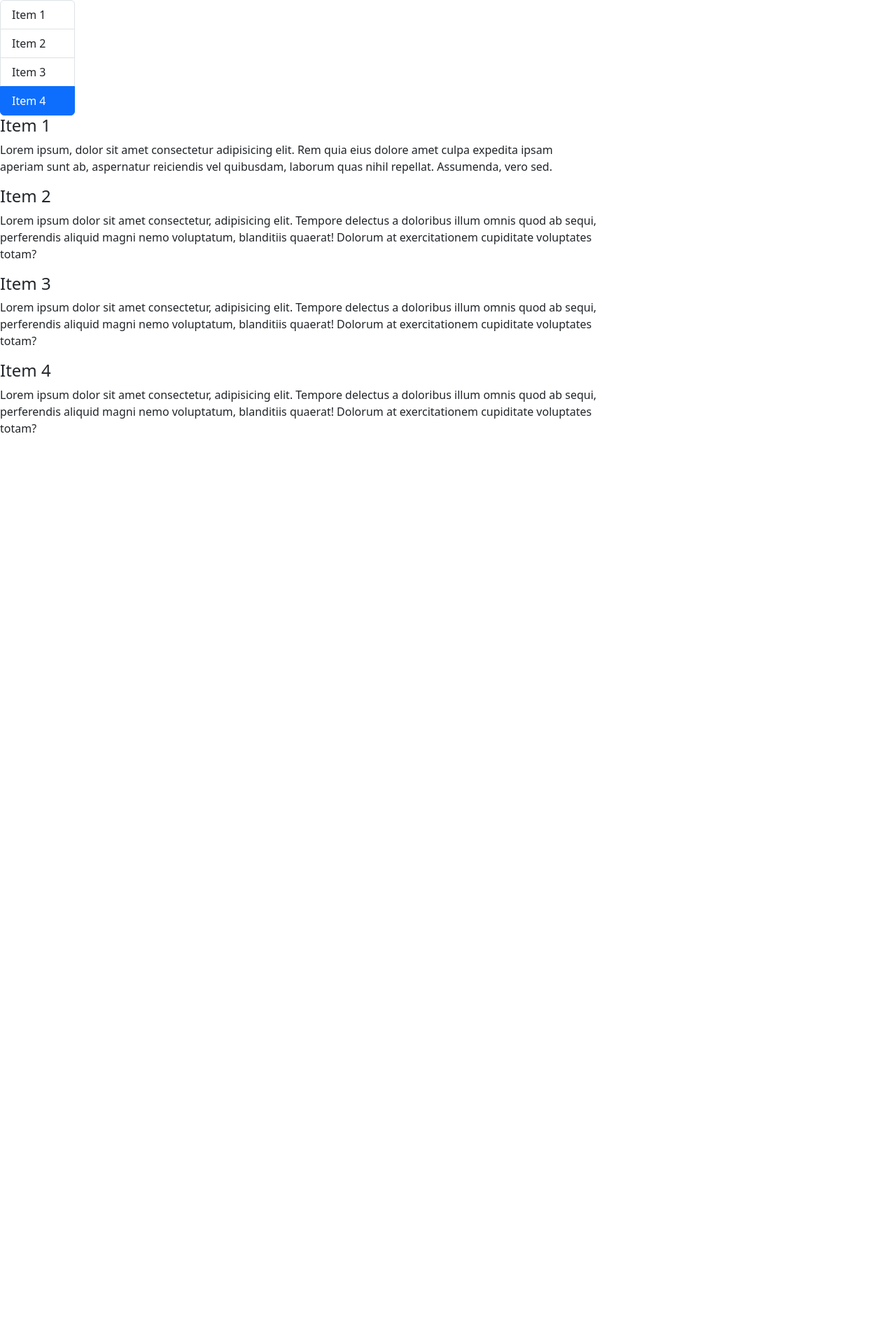
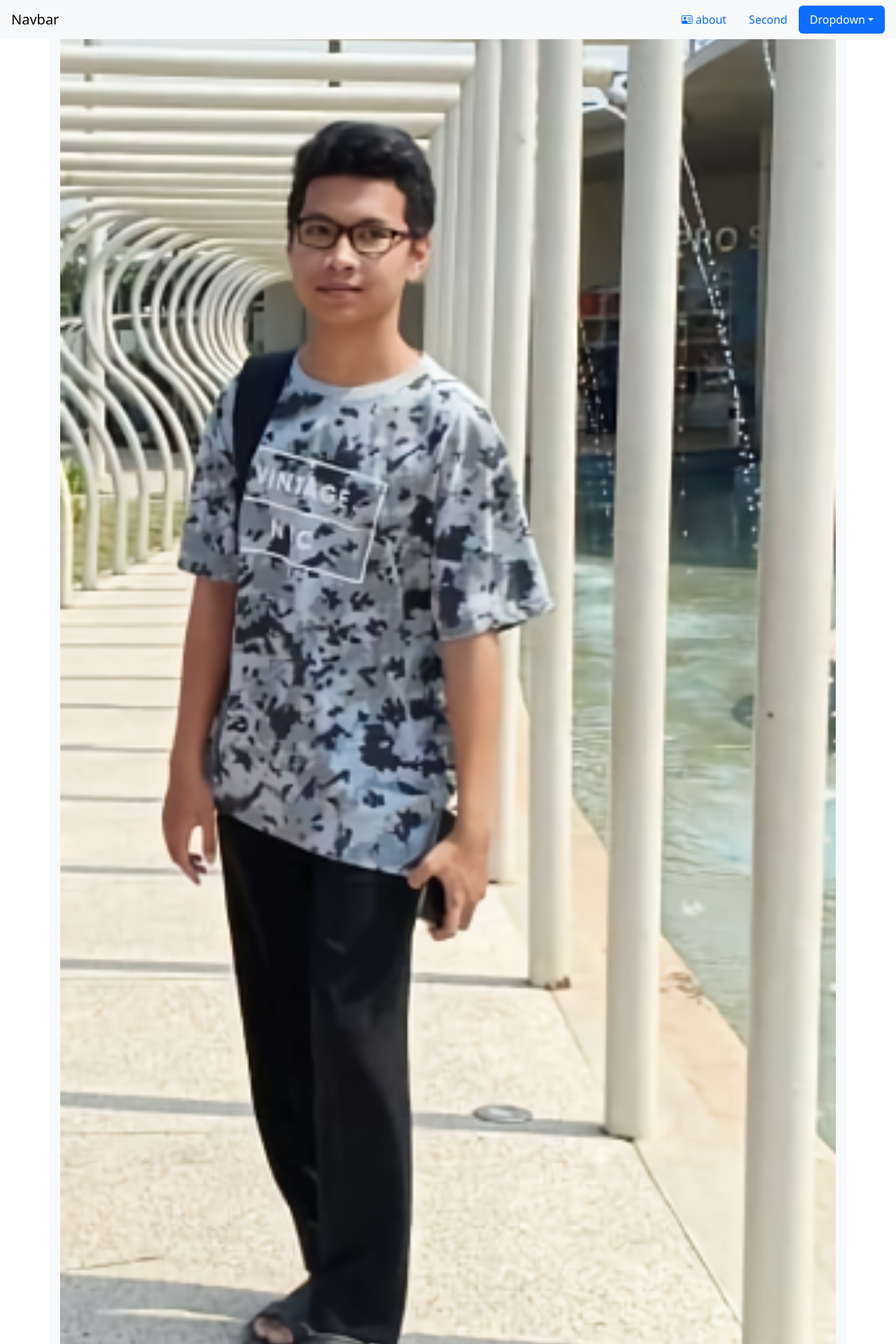
Before and after one commit to MRaihanZ/MyPortfolio, a PHP site: page / in a window 1280 px wide. Shown: the top 1920 px of the page at 70% size. Before the commit the page ends 618 px from the top, so only its background shows below. Run offline with PHP 8.4, Linux system fonts and the light colour scheme.

Commit message:
adding profile div (not finish yet)

```diff
--- a/assets/css/index.css
+++ b/assets/css/index.css
@@ -1,7 +1,8 @@
 body {
     margin: 0px;
 }
-.side-navbar {
+.navbar {
+    position: fixed;
     z-index: 100;
-    position: fixed;
+    width: 100%;
 }
--- a/index.php
+++ b/index.php
@@ -10,29 +10,64 @@
     <meta http-equiv="X-UA-Compatible" content="IE=edge">
     <meta name="viewport" content="width=device-width, initial-scale=1.0">
     <link href="assets/bootstrap/css/bootstrap.min.css" rel="stylesheet">
+    <link rel="stylesheet" href="https://cdn.jsdelivr.net/npm/bootstrap-icons@1.10.3/font/bootstrap-icons.css">
+    <link href="assets/css/index.css" rel="stylesheet">
     <title>Portfolio | MRZ</title>
 </head>
 
 <body>
-    <div class="side-navbar col-1">
-        <div id="list-example" class="list-group">
-            <a class="list-group-item list-group-item-action" href="#list-item-1">Item 1</a>
-            <a class="list-group-item list-group-item-action" href="#list-item-2">Item 2</a>
-            <a class="list-group-item list-group-item-action" href="#list-item-3">Item 3</a>
-            <a class="list-group-item list-group-item-action" href="#list-item-4">Item 4</a>
+    <nav class="navbar bg-body-tertiary px-3 mb-3">
+        <a class="navbar-brand" href="#">Navbar</a>
+        <ul class="nav nav-pills">
+            <li class="nav-item">
+                <a class="nav-link" href="#about">
+                    <i class="bi bi-person-vcard"></i> about
+                </a>
+            </li>
+            <li class="nav-item">
+                <a class="nav-link" href="#scrollspyHeading2">Second</a>
+            </li>
+            <li class="nav-item dropdown">
+                <a class="nav-link dropdown-toggle" data-bs-toggle="dropdown" href="#" role="button" aria-expanded="false">Dropdown</a>
+                <ul class="dropdown-menu">
+                    <li><a class="dropdown-item" href="#scrollspyHeading3">Third</a></li>
+                    <li><a class="dropdown-item" href="#scrollspyHeading4">Fourth</a></li>
+                    <li>
+                        <hr class="dropdown-divider">
+                    </li>
+                    <li><a class="dropdown-item" href="#scrollspyHeading5">Fifth</a></li>
+                </ul>
+            </li>
+        </ul>
+    </nav>
+    <div data-bs-spy="scroll" data-bs-target="#navbar-example2" data-bs-root-margin="0px 0px -40%" data-bs-smooth-scroll="true" class="container-md bg-body-tertiary p-3 rounded-2" tabindex="0">
+        <div id="about" class="about">
+            <div class="profile">
+                <div class="row">
+                    <img src="assets/img/profile.png" alt="" class="col-md">
+                    <div class="col-md-9">
+                        Lorem ipsum dolor sit amet consectetur adipisicing elit. Ad, consequatur! Aperiam natus magnam incidunt itaque voluptatibus nemo id fugiat omnis iste, expedita consequuntur aliquid at temporibus provident ducimus cupiditate? Corrupti.
+                        Lorem ipsum dolor sit amet consectetur adipisicing elit. Amet neque eveniet, earum nisi iste alias, hic, labore perspiciatis nihil a officiis in aut repellendus vitae aspernatur numquam id quas. Necessitatibus?
+                        Lorem ipsum dolor sit amet consectetur adipisicing elit. Modi cumque id quod iure veniam adipisci voluptatem ipsa ad nostrum dolore possimus ipsum, expedita necessitatibus doloribus laborum ut officia voluptates a?
+                        Lorem ipsum dolor sit amet consectetur adipisicing elit. Quaerat, nobis expedita! Consequatur fugiat tempora maiores officia culpa animi ab itaque reiciendis rerum, consectetur nulla nostrum architecto ea molestias repudiandae perferendis.
+                        <div class="skill">
+                            <li>html</li>
+                            <li>css</li>
+                            <li>javascript</li>
+                            <li>php</li>
+                        </div>
+                    </div>
+                </div>
+            </div>
         </div>
-    </div>
-    <div class="col-8">
-        <div data-bs-spy="scroll" data-bs-target="#list-example" data-bs-smooth-scroll="true" class="scrollspy-example" tabindex="0">
-            <h4 id="list-item-1">Item 1</h4>
-            <p>Lorem ipsum, dolor sit amet consectetur adipisicing elit. Rem quia eius dolore amet culpa expedita ipsam aperiam sunt ab, aspernatur reiciendis vel quibusdam, laborum quas nihil repellat. Assumenda, vero sed.</p>
-            <h4 id="list-item-2">Item 2</h4>
-            <p>Lorem ipsum dolor sit amet consectetur, adipisicing elit. Tempore delectus a doloribus illum omnis quod ab sequi, perferendis aliquid magni nemo voluptatum, blanditiis quaerat! Dolorum at exercitationem cupiditate voluptates totam?</p>
-            <h4 id="list-item-3">Item 3</h4>
-            <p>Lorem ipsum dolor sit amet consectetur, adipisicing elit. Tempore delectus a doloribus illum omnis quod ab sequi, perferendis aliquid magni nemo voluptatum, blanditiis quaerat! Dolorum at exercitationem cupiditate voluptates totam?</p>
-            <h4 id="list-item-4">Item 4</h4>
-            <p>Lorem ipsum dolor sit amet consectetur, adipisicing elit. Tempore delectus a doloribus illum omnis quod ab sequi, perferendis aliquid magni nemo voluptatum, blanditiis quaerat! Dolorum at exercitationem cupiditate voluptates totam?</p>
-        </div>
+        <h4 id="scrollspyHeading2">Second heading</h4>
+        <p>Lorem ipsum dolor sit amet consectetur, adipisicing elit. Eligendi, illo aliquam corporis earum blanditiis at unde assumenda numquam eos quod fugit doloribus minima possimus sed accusantium ipsam natus corrupti repellendus.</p>
+        <h4 id="scrollspyHeading3">Third heading</h4>
+        <p>Lorem ipsum dolor sit amet consectetur, adipisicing elit. Eligendi, illo aliquam corporis earum blanditiis at unde assumenda numquam eos quod fugit doloribus minima possimus sed accusantium ipsam natus corrupti repellendus.</p>
+        <h4 id="scrollspyHeading4">Fourth heading</h4>
+        <p>Lorem ipsum dolor sit amet consectetur, adipisicing elit. Eligendi, illo aliquam corporis earum blanditiis at unde assumenda numquam eos quod fugit doloribus minima possimus sed accusantium ipsam natus corrupti repellendus.</p>
+        <h4 id="scrollspyHeading5">Fifth heading</h4>
+        <p>Lorem ipsum dolor sit amet consectetur, adipisicing elit. Eligendi, illo aliquam corporis earum blanditiis at unde assumenda numquam eos quod fugit doloribus minima possimus sed accusantium ipsam natus corrupti repellendus.</p>
     </div>
     <script src="assets/bootstrap/js/bootstrap.bundle.min.js"></script>
 </body>
```
Also changed, not shown: assets/img/pajang.exe.png (added), assets/img/profile.png (added).
